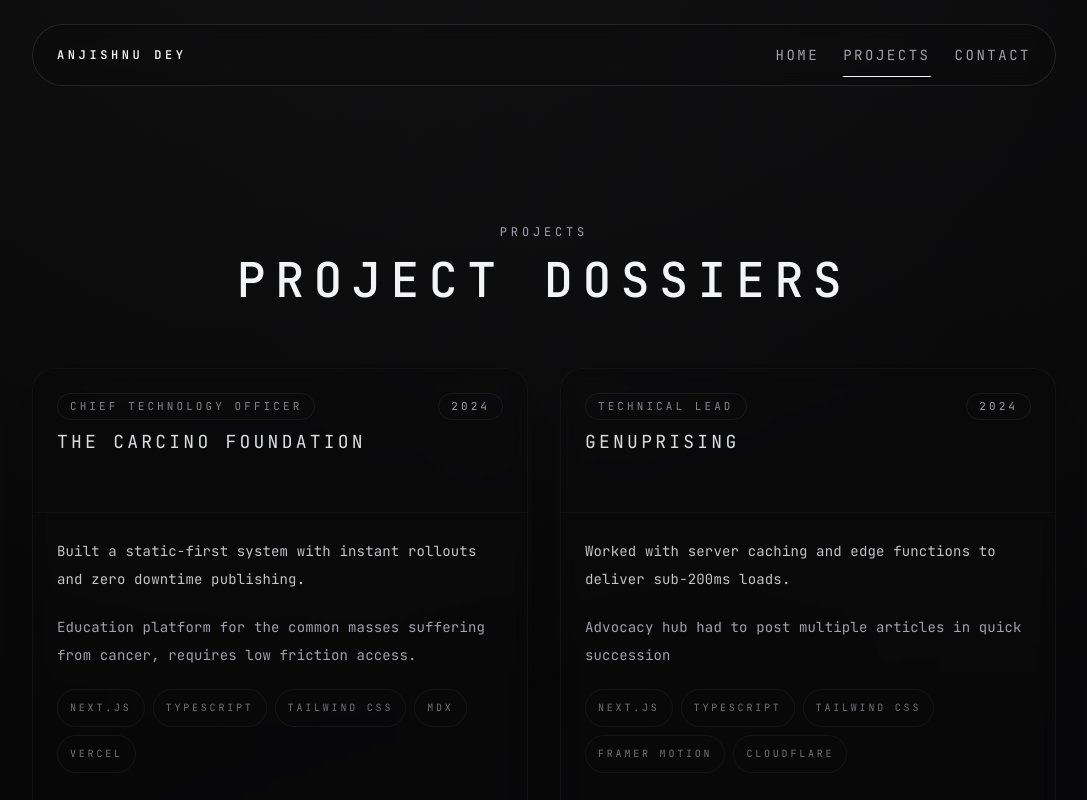
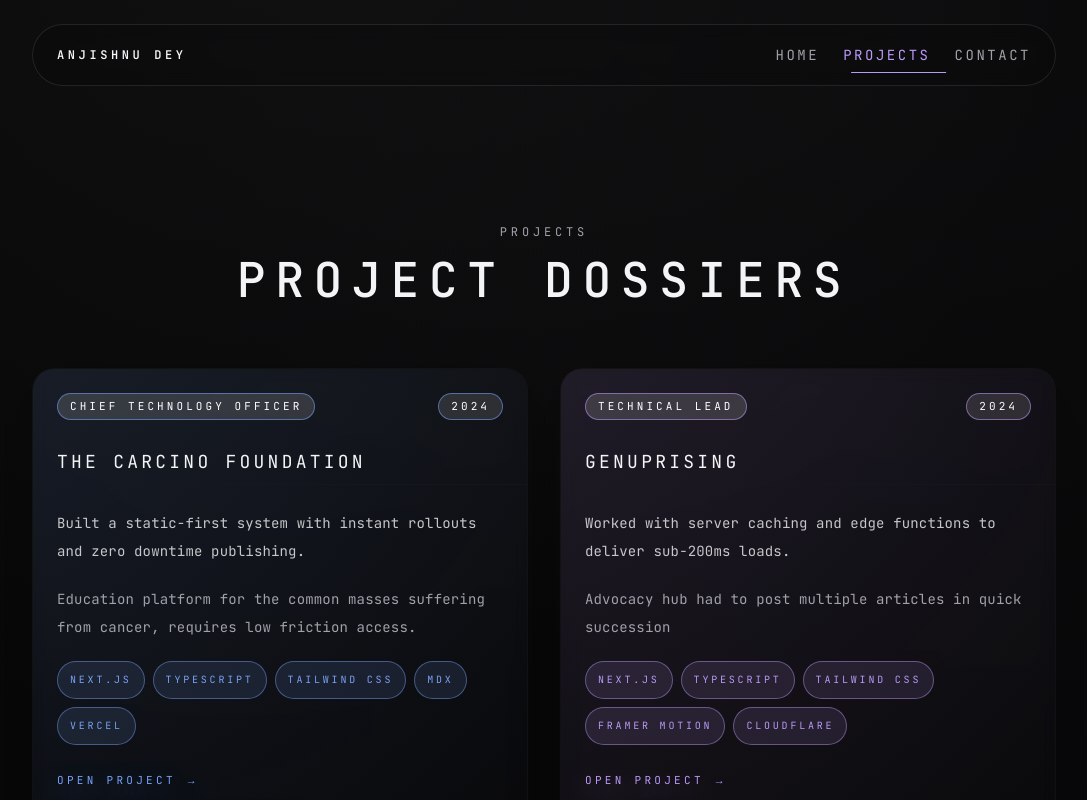
Before and after one commit to Granted07/portfolio, a Next.js app: page /projects in a window 1280 px wide. Shown: the top 800 px of the page, without its empty margins (96-1183 px from the left). Built offline with nearby package versions, Linux system fonts and the light colour scheme.

Commit message:
colour (rgbtq)

```diff
--- a/app/globals.css
+++ b/app/globals.css
@@ -7,10 +7,16 @@
   color-scheme: dark;
   --background: #050505;
   --foreground: #f3f4f6;
+  /* Terminal-inspired palette (Tokyonight-ish, from .zshrc usage) */
+  --term-red: #f7768e;
+  --term-magenta: #bb9af7;
+  --term-green: #9ece6a;
+  --term-blue: #7aa2f7; /* from ZSH autosuggest */
+  --term-yellow: #e0af68;
   --muted: #0b0b0b;
   --muted-foreground: #a1a1aa;
   --border: #1a1a1a;
-  --accent: #71717a;
+  --accent: var(--term-blue);
   --radius-sm: 0.25rem;
   --radius-md: 0.5rem;
   --radius-lg: 0.75rem;
@@ -28,7 +34,8 @@
   --accent-foreground: var(--foreground);
   --destructive: #b91c1c;
   --input: var(--border);
-  --ring: rgba(113, 113, 122, 0.6);
+  --ring: color-mix(in oklab, var(--term-blue) 60%, transparent);
+  --card-accent: color-mix(in oklab, var(--term-blue) 0%, transparent);
   --chart-1: #3f3f46;
   --chart-2: #52525b;
   --chart-3: #27272a;
@@ -115,13 +122,18 @@ button:focus-visible {
 }
 
 ::selection {
-  background: rgba(113, 113, 122, 0.45);
+  background: color-mix(in oklab, var(--term-blue) 45%, transparent);
   color: #fff;
 }
 
 .dark {
   --background: #050505;
   --foreground: #f3f4f6;
+  --term-red: #f7768e;
+  --term-magenta: #bb9af7;
+  --term-green: #9ece6a;
+  --term-blue: #7aa2f7;
+  --term-yellow: #e0af68;
   --card: var(--background);
   --card-foreground: var(--foreground);
   --popover: var(--background);
@@ -132,12 +144,13 @@ button:focus-visible {
   --secondary-foreground: var(--foreground);
   --muted: #101014;
   --muted-foreground: var(--muted-foreground);
-  --accent: #3f3f46;
+  --accent: var(--term-blue);
   --accent-foreground: var(--foreground);
   --destructive: #b91c1c;
   --border: #1a1a1a;
   --input: var(--border);
-  --ring: rgba(113, 113, 122, 0.6);
+  --ring: color-mix(in oklab, var(--term-blue) 60%, transparent);
+  --card-accent: var(--term-blue);
   --chart-1: #3f3f46;
   --chart-2: #52525b;
   --chart-3: #27272a;
--- a/components/contact-panel.tsx
+++ b/components/contact-panel.tsx
@@ -3,6 +3,7 @@
 import Link from "next/link";
 import { motion } from "framer-motion";
 import { Card, CardContent, CardHeader, CardTitle } from "@/components/ui/card";
+import type { CSSProperties } from "react";
 
 export type ContactLink = {
   label: string;
@@ -13,6 +14,13 @@ export type ContactLink = {
 const smoothEase: [number, number, number, number] = [0.16, 1, 0.3, 1];
 
 export function ContactPanel({ contacts }: { contacts: ContactLink[] }) {
+  const accentPalette = [
+    "var(--term-blue)",
+    "var(--term-magenta)",
+    "var(--term-green)",
+    "var(--term-yellow)",
+  ];
+
   return (
     <div className="mx-auto flex w-full max-w-3xl flex-col gap-10 text-center">
       <motion.div
@@ -32,23 +40,35 @@ export function ContactPanel({ contacts }: { contacts: ContactLink[] }) {
         initial={{ opacity: 0, y: 24 }}
         animate={{ opacity: 1, y: 0, transition: { delay: 0.15, duration: 0.55, ease: smoothEase } }}
       >
-        <Card className="border-border/60 bg-muted/30 p-0">
+        <Card className="border-border/60 bg-muted/30 p-0" style={{ "--card-accent": "var(--term-magenta)" } as CSSProperties}>
           <CardHeader className="px-6 pt-6 text-left">
             <CardTitle>Reference channels</CardTitle>
           </CardHeader>
           <CardContent className="grid gap-4 border-t border-border/50 px-6 py-6 text-xs uppercase tracking-[0.3em] text-muted-foreground/80">
-            {contacts.map((item) => (
-              <div key={item.label} className="flex flex-col items-center gap-2 text-center sm:flex-row sm:justify-between sm:text-left">
-                <span>{item.label}</span>
+            {contacts.map((item, index) => {
+              const tone = accentPalette[index % accentPalette.length];
+              const linkStyle: CSSProperties = {
+                color: tone,
+                textShadow: `0 6px 22px ${tone}`,
+              };
+
+              return (
+                <div
+                  key={item.label}
+                  className="flex flex-col items-center gap-2 text-center sm:flex-row sm:justify-between sm:text-left"
+                >
+                  <span style={{ color: `color-mix(in oklab, ${tone} 60%, rgba(209,213,219,0.6))` }}>{item.label}</span>
                   <Link
                     href={item.href}
-                  className="text-foreground transition-colors duration-[var(--transition-base)] hover:text-muted-foreground"
+                    className="transition-colors duration-[var(--transition-base)] hover:opacity-85"
+                    style={linkStyle}
                     rel="noopener noreferrer"
                   >
                     {item.value}
                   </Link>
                 </div>
-            ))}
+              );
+            })}
           </CardContent>
         </Card>
       </motion.div>
--- a/components/main-nav.tsx
+++ b/components/main-nav.tsx
@@ -6,6 +6,7 @@ import { navigation } from "@/lib/navigation";
 import { motion } from "framer-motion";
 import type { Transition } from "framer-motion";
 import { cn } from "@/lib/utils";
+import { useCallback, useEffect, useRef, useState } from "react";
 
 const smoothEase: [number, number, number, number] = [0.16, 1, 0.3, 1];
 
@@ -13,13 +14,59 @@ const underlineTransition: Transition = { duration: 0.32, ease: smoothEase };
 
 export function MainNav() {
   const pathname = usePathname();
+  const desktopNavRef = useRef<HTMLDivElement>(null);
+  const [indicator, setIndicator] = useState({ left: 0, width: 0, visible: false, tone: "var(--term-blue)" });
+
+  const updateIndicator = useCallback(() => {
+    const navEl = desktopNavRef.current;
+    if (!navEl) {
+      return;
+    }
+
+    const activeLink = navEl.querySelector<HTMLElement>("[data-active='true']");
+    if (!activeLink) {
+      setIndicator((prev) => (prev.visible ? { ...prev, visible: false } : prev));
+      return;
+    }
+
+    const navRect = navEl.getBoundingClientRect();
+    const linkRect = activeLink.getBoundingClientRect();
+    setIndicator({
+      left: linkRect.left - navRect.left,
+      width: linkRect.width,
+      visible: true,
+      tone: activeLink.dataset.tone ?? "var(--term-blue)",
+    });
+  }, []);
+
+  useEffect(() => {
+    updateIndicator();
+  }, [pathname, updateIndicator]);
+
+  useEffect(() => {
+    const handleResize = () => updateIndicator();
+    window.addEventListener("resize", handleResize);
+    return () => window.removeEventListener("resize", handleResize);
+  }, [updateIndicator]);
 
   return (
     <>
       <nav
         aria-label="Primary navigation"
-        className="hidden items-center gap-6 text-sm uppercase tracking-[0.18em] text-muted-foreground md:flex"
+        ref={desktopNavRef}
+        className="relative hidden items-center gap-6 text-sm uppercase tracking-[0.18em] text-muted-foreground md:flex"
       >
+        <motion.span
+          aria-hidden
+          className="pointer-events-none absolute bottom-0 h-[1.5px]"
+          animate={{
+            x: indicator.left,
+            width: indicator.width,
+            opacity: indicator.visible ? 1 : 0,
+            backgroundColor: indicator.tone,
+          }}
+          transition={underlineTransition}
+        />
         {navigation.map((item) => {
           const isActive =
             pathname === item.href || (item.href !== "/" && pathname.startsWith(item.href));
@@ -28,16 +75,12 @@ export function MainNav() {
             <Link
               key={item.href}
               href={item.href}
+              data-active={isActive ? "true" : undefined}
+              data-tone={item.tone}
+              style={isActive ? { color: item.tone } : undefined}
               className="relative py-2 transition-colors duration-200 hover:text-foreground"
             >
               {item.label}
-              {isActive ? (
-                <motion.span
-                  layoutId="nav-underline"
-                  className="absolute inset-x-0 -bottom-1 h-[1.5px] bg-foreground"
-                  transition={underlineTransition}
-                />
-              ) : null}
             </Link>
           );
         })}
@@ -59,10 +102,15 @@ export function MainNav() {
               aria-label={item.label}
               className={cn(
                 "flex h-9 w-9 items-center justify-center rounded-full transition-colors duration-200",
-                isActive ? "text-foreground" : "hover:text-foreground"
+                isActive ? undefined : "hover:text-foreground"
               )}
+              style={isActive ? {
+                color: item.tone,
+                boxShadow: `0 0 0 1px ${item.tone}, 0 10px 24px -16px ${item.tone}`,
+                backgroundColor: "color-mix(in oklab, var(--background) 75%, transparent)",
+              } : undefined}
             >
-              <Icon className="h-5 w-5" strokeWidth={1.7} />
+              <Icon className="h-5 w-5" strokeWidth={1.7} style={isActive ? { color: item.tone } : undefined} />
               <span className="sr-only">{item.label}</span>
             </Link>
           );
--- a/components/page-transition.tsx
+++ b/components/page-transition.tsx
@@ -16,7 +16,7 @@ export function PageTransition({ children }: { children: ReactNode }) {
     : { duration: 0.6, ease: smoothEase };
 
   return (
-    <AnimatePresence mode="wait" initial={false}>
+    <AnimatePresence mode="wait" initial={!prefersReducedMotion}>
       <motion.div
         key={pathname}
         initial={prefersReducedMotion ? false : { opacity: 0, y: 20 }}
--- a/components/project-teasers.tsx
+++ b/components/project-teasers.tsx
@@ -3,6 +3,7 @@
 import Link from "next/link";
 import { motion } from "framer-motion";
 import type { Variants } from "framer-motion";
+import type { CSSProperties } from "react";
 import { Card, CardContent, CardHeader, CardTitle } from "@/components/ui/card";
 import { Badge } from "@/components/ui/badge";
 import { projects } from "@/lib/projects";
@@ -23,6 +24,14 @@ const item: Variants = {
   visible: { opacity: 1, y: 0, transition: { duration: 0.6, ease: smoothEase } },
 };
 
+const accentPalette = [
+  "var(--term-blue)",
+  "var(--term-magenta)",
+  "var(--term-green)",
+  "var(--term-yellow)",
+  "var(--term-red)",
+];
+
 export function ProjectTeasers() {
   return (
     <section className="space-y-8">
@@ -30,7 +39,8 @@ export function ProjectTeasers() {
         <h2 className="text-xs uppercase tracking-[0.3em] text-muted-foreground">Project Archive</h2>
         <Link
           href="/projects"
-          className="text-[11px] uppercase tracking-[0.28em] text-muted-foreground transition-colors duration-[--transition-base] hover:text-foreground"
+          className="text-[11px] uppercase tracking-[0.28em] transition-colors duration-[--transition-base] hover:opacity-85"
+          style={{ color: "var(--term-magenta)" }}
         >
           View archive →
         </Link>
@@ -42,33 +52,66 @@ export function ProjectTeasers() {
         viewport={{ once: true, amount: 0.3 }}
         variants={container}
       >
-        {projects.slice(0, 2).map((project) => (
-          <motion.div key={project.name} variants={item}>
-            <Card className="group border-border/60 bg-muted/30 transition duration-500 hover:border-border hover:bg-muted/40">
+        {projects.slice(0, 2).map((project, index) => {
+          const cardTone = accentPalette[index % accentPalette.length];
+          const timeframeTone = accentPalette[(index + 1) % accentPalette.length];
+
+          const badgeStyle: CSSProperties = {
+            borderColor: `color-mix(in oklab, ${timeframeTone} 55%, transparent)`,
+            color: timeframeTone,
+            backgroundColor: `color-mix(in oklab, ${timeframeTone} 16%, transparent)`,
+          };
+
+          return (
+            <motion.div key={project.name} variants={item} whileHover={{ y: -6 }} transition={{ duration: 0.45, ease: smoothEase }}>
+              <Card
+                className="border-border/50 bg-muted/30 transition duration-500 hover:bg-muted/40"
+                style={{ "--card-accent": cardTone } as CSSProperties}
+              >
               <CardHeader className="flex flex-row items-center justify-between">
                 <CardTitle className="tracking-[0.24em] text-foreground/80">{project.name}</CardTitle>
-                <Badge className="bg-transparent text-muted-foreground">{project.timeframe}</Badge>
+                <Badge className="bg-transparent" style={badgeStyle}>
+                  {project.timeframe}
+                </Badge>
               </CardHeader>
               <CardContent className="space-y-4 text-sm leading-7 text-muted-foreground">
                 <p>{project.outcome}</p>
                 <div className="flex flex-wrap gap-2 text-[10px] uppercase tracking-[0.28em] text-muted-foreground/80">
-                  {project.stack.slice(0, 4).map((tech) => (
-                    <span key={tech} className="rounded-full border border-border/80 px-3 py-1">
-                      {tech}
-                    </span>
-                  ))}
+                  {project.stack.slice(0, 4).map((tech, stackIndex) => {
+                    const tone = accentPalette[(index + stackIndex) % accentPalette.length];
+                    const chipStyle: CSSProperties = {
+                      borderColor: `color-mix(in oklab, ${tone} 50%, transparent)`,
+                      color: tone,
+                      backgroundColor: `color-mix(in oklab, ${tone} 14%, transparent)`,
+                    };
+
+                    return (
+                      <span
+                        key={tech}
+                        className="rounded-full border px-3 py-1"
+                        style={chipStyle}
+                      >
+                        {tech}
+                      </span>
+                    );
+                  })}
                 </div>
                 <Link
                   href={project.href}
-                  className="inline-flex items-center gap-2 text-[11px] uppercase tracking-[0.3em] text-muted-foreground transition-colors duration-[var(--transition-base)] hover:text-foreground"
+                  className="inline-flex items-center gap-2 text-[11px] uppercase tracking-[0.3em] transition duration-(--transition-base) hover:opacity-90"
+                  style={{
+                    color: cardTone,
+                    textShadow: `0 8px 24px ${cardTone}`,
+                  }}
                   rel="noopener noreferrer"
                 >
                   Project notes →
                 </Link>
               </CardContent>
             </Card>
-          </motion.div>
-        ))}
+            </motion.div>
+          );
+        })}
       </motion.div>
     </section>
   );
--- a/components/projects-grid.tsx
+++ b/components/projects-grid.tsx
@@ -3,6 +3,7 @@
 import Link from "next/link";
 import { motion } from "framer-motion";
 import type { Variants } from "framer-motion";
+import type { CSSProperties } from "react";
 import { Card, CardContent, CardHeader, CardTitle } from "@/components/ui/card";
 import { Badge } from "@/components/ui/badge";
 import type { Project } from "@/lib/projects";
@@ -23,20 +24,53 @@ const item: Variants = {
   visible: { opacity: 1, y: 0, transition: { duration: 0.55, ease: smoothEase } },
 };
 
+const accentPalette = [
+  "var(--term-blue)",
+  "var(--term-magenta)",
+  "var(--term-green)",
+  "var(--term-yellow)",
+  "var(--term-red)",
+];
+
 export function ProjectsGrid({ projects }: { projects: Project[] }) {
   return (
     <motion.div className="grid gap-8 md:grid-cols-2" initial="hidden" animate="visible" variants={container}>
-      {projects.map((project) => (
-        <motion.div key={project.name} id={project.name.toLowerCase().replace(/\s+/g, "-")} variants={item}>
-          <Card className="h-full border-border/60 bg-muted/30 p-0">
-            <CardHeader className="flex flex-row items-start justify-between gap-4 p-6">
-              <div className="space-y-2">
-                <Badge className="bg-transparent text-muted-foreground/80">{project.role}</Badge>
-                <CardTitle className="text-lg tracking-[0.18em] text-foreground/90">
+      {projects.map((project, index) => {
+        const tone = accentPalette[index % accentPalette.length];
+        const secondaryTone = accentPalette[(index + 2) % accentPalette.length];
+
+        const roleStyle: CSSProperties = {
+          borderColor: `color-mix(in oklab, ${tone} 55%, transparent)`,
+          color: "white",
+          backgroundColor: "color-mix(in oklab, white 14%, transparent)",
+        };
+        const timeframeStyle: CSSProperties = {
+          borderColor: `color-mix(in oklab, ${tone} 55%, transparent)`,
+          color: "white",
+          backgroundColor: `color-mix(in oklab, white 12%, transparent)`,
+        };
+
+        return (
+          <motion.div
+            key={project.name}
+            id={project.name.toLowerCase().replace(/\s+/g, "-")}
+            variants={item}
+            whileHover={{ y: -6 }}
+            transition={{ duration: 0.45, ease: smoothEase }}
+          >
+            <Card className="h-full border-border/60 bg-muted/30 p-0" style={{ "--card-accent": tone } as CSSProperties}>
+              <CardHeader className="flex flex-row items-start justify-between gap-4 p-6 pb-0">
+                <div className="space-y-7">
+                  <Badge className="bg-transparent" style={roleStyle}>
+                    {project.role}
+                  </Badge>
+                  <CardTitle className="text-lg tracking-[0.18em] text-foregroun/90">
                   {project.name}
                 </CardTitle>
               </div>
-              <Badge className="bg-transparent text-muted-foreground">{project.timeframe}</Badge>
+                <Badge className="bg-transparent" style={timeframeStyle}>
+                  {project.timeframe}
+                </Badge>
             </CardHeader>
             <CardContent className="space-y-5 border-t border-border/50 p-6 text-sm leading-7 text-muted-foreground">
               <p className="text-foreground/80">{project.outcome}</p>
@@ -44,29 +78,45 @@ export function ProjectsGrid({ projects }: { projects: Project[] }) {
               <ul className="space-y-2 text-muted-foreground/90">
                 {project.impact.map((impact) => (
                   <li key={impact} className="flex gap-2 text-xs uppercase tracking-[0.26em]">
-                    <span className="text-foreground/50">•</span>
+                    <span className="text-foreground/50" style={{ color: tone }}>
+                      •
+                    </span>
                     <span className="text-left text-muted-foreground/70">{impact}</span>
                   </li>
                 ))}
               </ul>
               <div className="flex flex-wrap gap-2 text-[10px] uppercase tracking-[0.28em] text-muted-foreground/70">
-                {project.stack.map((tech) => (
-                  <span key={tech} className="rounded-full border border-border/70 px-3 py-1">
-                    {tech}
-                  </span>
-                ))}
+                {project.stack.map((tech, stackIndex) => {
+                  // const chipTone = accentPalette[(index + stackIndex) % accentPalette.length];
+                  const chipStyle: CSSProperties = {
+                    borderColor: `color-mix(in oklab, ${tone} 45%, transparent)`,
+                    color: tone,
+                    backgroundColor: `color-mix(in oklab, ${tone} 12%, transparent)`,
+                  };
+
+                  return (
+                    <span key={tech} className="rounded-full border px-3 py-1" style={chipStyle}>
+                      {tech}
+                    </span>
+                  );
+                })}
               </div>
               <Link
                 href={project.href}
-                className="inline-flex items-center gap-2 text-[11px] uppercase tracking-[0.3em] text-muted-foreground transition-colors duration-[var(--transition-base)] hover:text-foreground"
+                className="inline-flex items-center gap-2 text-[11px] uppercase tracking-[0.3em] transition duration-(--transition-base) hover:opacity-90"
+                style={{
+                  color: tone,
+                  textShadow: `0 10px 28px ${tone}`,
+                }}
                 rel="noopener noreferrer"
               >
                 Open project →
               </Link>
             </CardContent>
           </Card>
-        </motion.div>
-      ))}
+          </motion.div>
+        );
+      })}
     </motion.div>
   );
 }
--- a/components/site-footer.tsx
+++ b/components/site-footer.tsx
@@ -36,7 +36,7 @@ export function Footer() {
       </div>
       <div className="mx-auto mt-8 flex w-full max-w-5xl justify-between text-[10px] uppercase tracking-[0.28em]">
         <span>© {new Date().getFullYear()} Anjishnu Dey</span>
-        <span>Engineered with Next.js & Tailwind CSS v4</span>
+        <span className="text-right">Engineered with Next.js & Tailwind CSS v4</span>
       </div>
     </footer>
   );
--- a/components/skill-grid.tsx
+++ b/components/skill-grid.tsx
@@ -2,6 +2,7 @@
 
 import { motion } from "framer-motion";
 import type { Variants } from "framer-motion";
+import type { CSSProperties } from "react";
 import { Card, CardContent, CardHeader, CardTitle } from "@/components/ui/card";
 import { Badge } from "@/components/ui/badge";
 
@@ -27,10 +28,21 @@ const itemVariants: Variants = {
   }),
 };
 
+const accentPalette = [
+  "var(--term-blue)",
+  "var(--term-magenta)",
+  "var(--term-green)",
+  "var(--term-yellow)",
+  "var(--term-red)",
+];
+
 export function SkillGrid() {
   return (
     <section className="grid gap-6 md:grid-cols-2">
-      {grid.map((item, index) => (
+      {grid.map((item, index) => {
+        const tone = accentPalette[index % accentPalette.length];
+
+        return (
           <motion.div
             key={item.title}
             custom={index}
@@ -39,20 +51,30 @@ export function SkillGrid() {
             viewport={{ once: true, amount: 0.3 }}
             variants={itemVariants}
           >
-          <Card>
+            <Card style={{ "--card-accent": tone } as CSSProperties}>
               <CardHeader>
-              <CardTitle className="tracking-[0.22em] text-foreground/90">{item.title}</CardTitle>
+                <CardTitle className="tracking-[0.22em] mb-6 text-foreground/90">{item.title}</CardTitle>
               </CardHeader>
               <CardContent className="flex flex-wrap gap-2">
-              {item.highlights.map((highlight) => (
-                <Badge key={highlight} className="bg-transparent text-foreground/80">
+                {item.highlights.map((highlight, highlightIndex) => {
+                  const badgeTone = accentPalette[(index + highlightIndex) % accentPalette.length];
+                  const badgeStyle: CSSProperties = {
+                    borderColor: `color-mix(in oklab, ${badgeTone} 55%, transparent)`,
+                    color: badgeTone,
+                    backgroundColor: `color-mix(in oklab, ${badgeTone} 18%, transparent)`,
+                  };
+
+                  return (
+                    <Badge key={highlight} className="backdrop-blur" style={badgeStyle}>
                       {highlight}
                     </Badge>
-              ))}
+                  );
+                })}
               </CardContent>
             </Card>
           </motion.div>
-      ))}
+        );
+      })}
     </section>
   );
 }
--- a/components/ui/card.tsx
+++ b/components/ui/card.tsx
@@ -5,7 +5,9 @@ export function Card({ className, ...props }: HTMLAttributes<HTMLDivElement>) {
   return (
     <div
       className={cn(
-        "relative rounded-3xl border border-border/70 bg-muted/40 p-6 shadow-[var(--shadow-soft)] backdrop-blur",
+        "group relative overflow-hidden rounded-3xl border border-border/70 bg-muted/40 p-6 shadow-(--shadow-soft) backdrop-blur transition-[border-color,transform] duration-500",
+        "before:pointer-events-none before:absolute before:-inset-[40%] before:-z-10 before:rounded-[160px] before:bg-[radial-gradient(120%_140%_at_0%_-20%,color-mix(in_oklab,var(--card-accent,var(--term-blue))_42%,transparent),transparent)] before:opacity-45 before:transition before:duration-700 before:ease-[cubic-bezier(0.16,1,0.3,1)] before:content-['']",
+        "hover:border-[color-mix(in_oklab,var(--card-accent,var(--term-blue))_55%,rgba(26,26,31,0.7))] hover:before:opacity-80",
         className,
       )}
       {...props}
@@ -14,7 +16,7 @@ export function Card({ className, ...props }: HTMLAttributes<HTMLDivElement>) {
 }
 
 export function CardHeader({ className, ...props }: HTMLAttributes<HTMLDivElement>) {
-  return <div className={cn("mb-6 space-y-2", className)} {...props} />;
+  return <div className={cn(" space-y-2", className)} {...props} />;
 }
 
 export function CardTitle({ className, ...props }: HTMLAttributes<HTMLHeadingElement>) {
--- a/lib/navigation.ts
+++ b/lib/navigation.ts
@@ -5,10 +5,11 @@ export type NavigationItem = {
   href: string;
   label: string;
   icon: LucideIcon;
+  tone: string;
 };
 
 export const navigation: NavigationItem[] = [
-  { href: "/", label: "Home", icon: Home },
-  { href: "/projects", label: "Projects", icon: Archive },
-  { href: "/contact", label: "Contact", icon: Mail },
+  { href: "/", label: "Home", icon: Home, tone: "var(--term-blue)" },
+  { href: "/projects", label: "Projects", icon: Archive, tone: "var(--term-magenta)" },
+  { href: "/contact", label: "Contact", icon: Mail, tone: "var(--term-green)" },
 ];
```
Also changed, not shown: components/hero.tsx (+4 -4 lines). Lines whose indentation alone changed are shown as unchanged.
